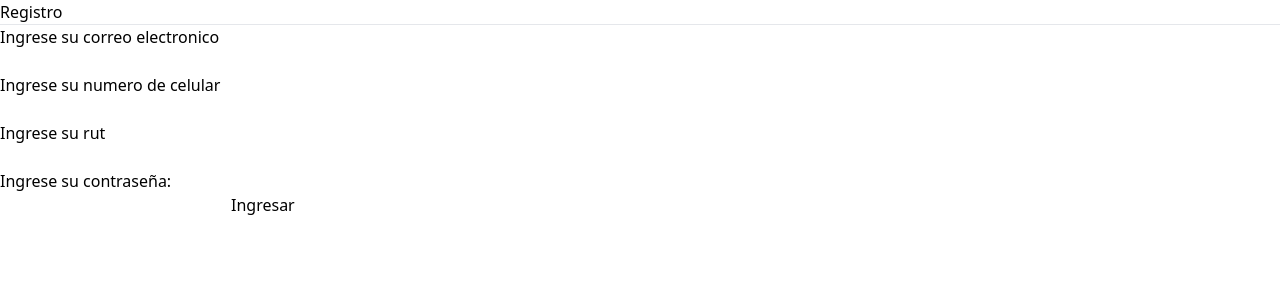
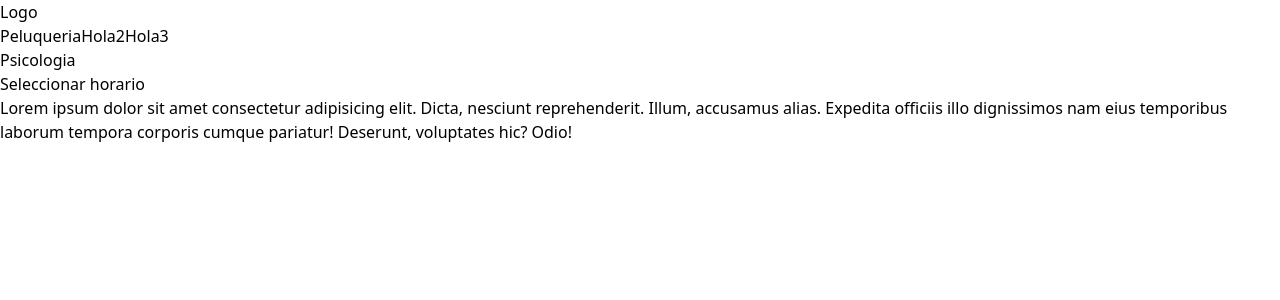
Before and after one commit to anahiadamaco/Taller-III, a React (Create React App) app in the folder frontend/: page / in a window 1280 px wide. Shown: the top 300 px of the page. Built offline with nearby package versions, Linux system fonts and the light colour scheme.

Commit message:
Navbar sin css porque a tailwind le dieron ganas de no funcionar

```diff
--- a/frontend/package.json
+++ b/frontend/package.json
@@ -8,6 +8,7 @@
     "@testing-library/user-event": "^13.5.0",
     "react": "^18.3.1",
     "react-dom": "^18.3.1",
+    "react-router-dom": "^6.26.1",
     "react-scripts": "5.0.1",
     "web-vitals": "^2.1.4"
   },
--- a/frontend/src/App.js
+++ b/frontend/src/App.js
@@ -1,11 +1,24 @@
+import { BrowserRouter, Route, Routes } from 'react-router-dom';
+
+import Login from './pages/Login';
+import Peluqueria from './pages/Peluqueria';
 import Registro from './pages/Registro';
 
 
 function App() {
   return (
-    <div>
-      <Registro/>
-    </div>
+    <BrowserRouter>
+      <Routes>
+        <Route path='/Login' element={<Login/>}/>
+        <Route path='/' element={<Peluqueria/>}/>
+        <Route path='/Registro' element={<Registro/>}/>
+      </Routes>
+
+    </BrowserRouter>
+
+
+
+
   );
 }
 
--- /dev/null
+++ b/frontend/src/component/HeaderLog.jsx
@@ -0,0 +1,42 @@
+import React from 'react';
+import {Outlet, Link} from 'react-router-dom';
+
+
+
+
+function HeaderLog() {
+    return(
+        <div className="bg-slate-200">
+            <section>
+                <header className="flex flex-wrap bg-blue-700 h-24 justify-between items-center shadow-md">
+
+                    <div className="flex items-center px-8">
+                        <h2 className="justify-center px-2">Logo</h2>
+                    </div>
+
+                    {/* Nav que redirige a la página de registro e inicio de sesion */}
+
+                    <nav className="px-8 text-xl justify-between">
+                        <Link to="/" className="mx-4 px-4 py-1 text-center border border-white rounded text-white duration-300 bg-teal-500 hover:text-teal-500 hover:border-teal-500 hover:bg-white">
+                            Peluqueria
+                        </Link>
+
+                        <Link to="/Login" className="mx-4 px-4 py-1 text-center border border-white rounded text-white duration-300 bg-teal-500 hover:text-teal-500 hover:border-teal-500 hover:bg-white">
+                            Hola2
+                        </Link>
+
+                        <Link to="/Registro" className="mx-4 px-4 py-1 text-center border border-white rounded text-white duration-300 bg-teal-500 hover:text-teal-500 hover:border-teal-500 hover:bg-white">
+                            Hola3
+                        </Link>
+
+
+                    </nav>
+                </header>
+                <Outlet/>
+            </section>
+        </div>
+
+    );
+}
+
+export default HeaderLog;
--- a/frontend/src/pages/Login.jsx
+++ b/frontend/src/pages/Login.jsx
@@ -1,6 +1,12 @@
+import HeaderLog from '../component/HeaderLog.jsx';
+import React from 'react';
+
 function Login() {
     return (
       <div>
+        <header>
+          <HeaderLog/>
+        </header>
         <div>
           <div>
             <h1 className="text-2xl font-bold text-black text-center">Bienvenido por favor inicie sesión</h1>
--- /dev/null
+++ b/frontend/src/pages/Peluqueria.jsx
@@ -0,0 +1,32 @@
+import React from 'react';
+import HeaderLog from '../component/HeaderLog.jsx';
+
+function Peluqueria(){
+    return(
+        <div>
+            <header>
+                <HeaderLog/>
+            </header>
+
+            <div>
+                <h1 className='bg-red-950'>Psicologia</h1>
+
+                <div>
+                    <h1>Seleccionar horario</h1>
+                </div>
+                <div>
+                    Lorem ipsum dolor sit amet consectetur adipisicing elit. Dicta, nesciunt reprehenderit. Illum, accusamus alias. Expedita officiis illo dignissimos nam eius temporibus laborum tempora corporis cumque pariatur! Deserunt, voluptates hic? Odio!
+
+                </div>
+
+
+
+            </div>
+
+
+        </div>
+
+    );
+}
+
+export default Peluqueria;
--- a/frontend/src/pages/Registro.jsx
+++ b/frontend/src/pages/Registro.jsx
@@ -1,6 +1,13 @@
+import HeaderLog from '../component/HeaderLog.jsx';
+import React from 'react';
+
+
 function Registro() {
     return (
       <div>
+        <header>
+          <HeaderLog/>
+        </header>
         <div>
           <div>
             <h1 className="text-2xl font-bold text-black text-center">Registro</h1>
@@ -9,7 +16,7 @@ function Registro() {
               <p className="text-black mt-4 fond-bold">Ingrese su correo electronico</p>
               <input type="Email"  className="bg-white border border-black text-black px-4 py-2 rounded-md" autoComplete="off"></input>
               <p className="text-black mt-4 fond-bold">Ingrese su numero de celular</p>
-              <input type="Email"  className="bg-white border border-black text-black px-4 py-2 rounded-md" autoComplete="off"></input>
+              <input type="Email"  className="bg-white border border-red text-black px-4 py-2 rounded-md" autoComplete="off"></input>
               <p className="text-black mt-4 fond-bold">Ingrese su rut</p>
               <input type="Email"  className="bg-white border border-black text-black px-4 py-2 rounded-md" autoComplete="off"></input>
               <p className="text-black mt-2">Ingrese su contraseña: </p>
```
Also changed, not shown: 2 other files (tests, documents, lock files or other folders).
